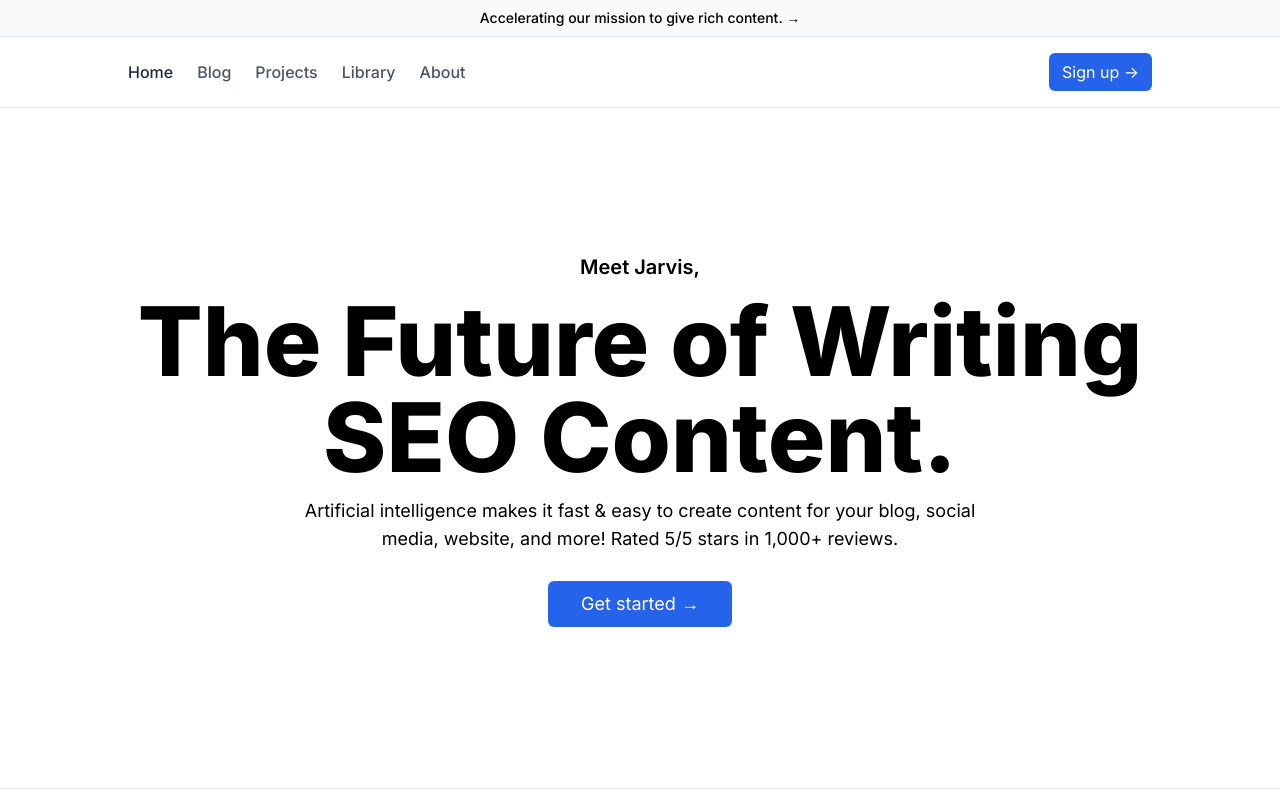
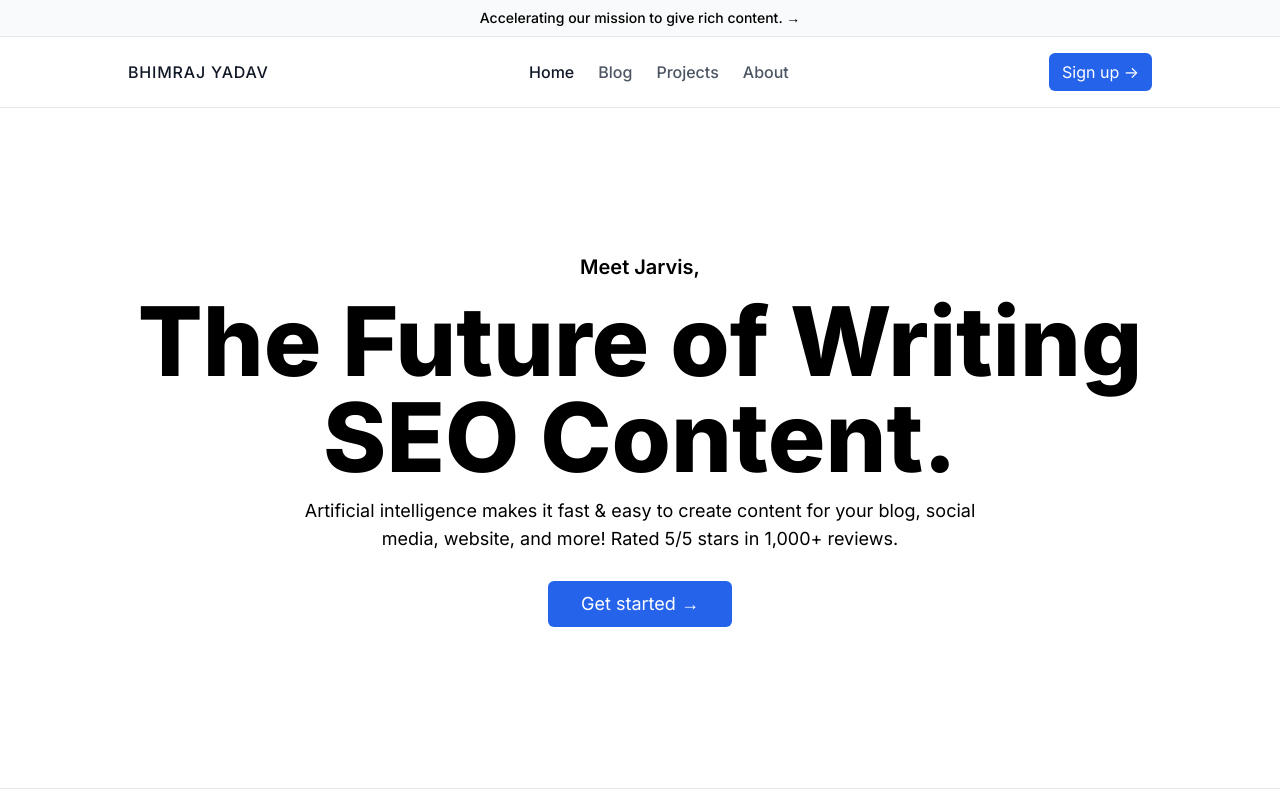
Before and after one commit to bhimrazy/bhimraj.com.np, a Next.js app: page / in a window 1280 px wide. Shown: the top 800 px of the page. Built offline with nearby package versions, Linux system fonts and the light colour scheme.

Commit message:
Updated header info with a main text inplace of logo.

```diff
--- a/src/components/header.tsx
+++ b/src/components/header.tsx
@@ -1,10 +1,11 @@
+import Link from 'next/link'
 export default function Header() {
   const top_bar = 'Accelerating our mission to give rich content. →'
+  const icon_name = 'Bhimraj Yadav'
   const nav_items = [
     { title: 'Home', is_home: true },
     { title: 'Blog' },
     { title: 'Projects' },
-    { title: 'Library' },
     { title: 'About' },
   ]
   const button_content = 'Sign up ->'
@@ -15,12 +16,12 @@ export default function Header() {
       </p>
       <header className="flex flex-col bg-white sticky top-0 w-full place-content-center border-b">
         <nav className="flex justify-between px-4 py-4 xl:px-0 w-full max-w-5xl mx-auto items-center">
-          <ul className="flex space-x-2 sm:space-x-4 md:space-x-5 lg:space-x-6 font-medium text-gray-600">
+          <Link href="/"><a className="text-base font-medium text-gray-900 uppercase tracking-wider">{icon_name}</a></Link>
+          <ul className="hidden sm:flex space-x-2 sm:space-x-4 md:space-x-5 lg:space-x-6 font-medium text-gray-600">
             {nav_items.map((item, idx) => (
               <li
-                className={`${
-                  item?.is_home ? 'text-gray-800' : ''
-                } hover:text-gray-900 cursor-pointer`}
+                className={`${item?.is_home ? 'text-gray-900' : ''
+                  } hover:text-blue-500 cursor-pointer`}
                 key={idx}
               >
                 {item?.title}
--- a/src/components/layout.tsx
+++ b/src/components/layout.tsx
@@ -4,10 +4,11 @@ import Header from './header'
 import Footer from './footer'
 
 export default function Layout({children}:{children:ReactNode}) {
+    const title='BHIMRAJ YADAV'
     return (
         <div className="flex font-display flex-col antialiased bg-white">
             <Head>
-                <title>Software Engineer | AI Enthusiast | BHIMRAJ YADAV</title>
+                <title>{title}</title>
             </Head>
             <Header/>
             {children}
--- a/src/pages/_document.tsx
+++ b/src/pages/_document.tsx
@@ -1,7 +1,7 @@
-import Document, { Html, Head, Main, NextScript,DocumentContext} from 'next/document'
+import Document, { Html, Head, Main, NextScript, DocumentContext } from 'next/document'
 
 class MyDocument extends Document {
-  static async getInitialProps(ctx:DocumentContext) {
+  static async getInitialProps(ctx: DocumentContext) {
     const initialProps = await Document.getInitialProps(ctx)
     return { ...initialProps }
   }
@@ -10,8 +10,15 @@ class MyDocument extends Document {
     return (
       <Html>
         <Head>
-        <link rel="preconnect" href="https://fonts.gstatic.com"/>
-        <link href="https://fonts.googleapis.com/css2?family=Inter:wght@100;200;300;400;500;600;700;800;900&family=Poppins:ital,wght@0,100;0,200;0,300;0,400;0,500;0,600;0,700;0,800;0,900;1,100;1,200;1,300;1,400;1,500;1,600;1,700;1,800;1,900&display=swap" rel="stylesheet"/>
+          <link rel="preconnect" href="https://fonts.gstatic.com" />
+          <link
+            href="https://fonts.googleapis.com/css2?family=Inter:wght@100;200;300;400;500;600;700;800;900&family=Poppins:ital,wght@0,100;0,200;0,300;0,400;0,500;0,600;0,700;0,800;0,900;1,100;1,200;1,300;1,400;1,500;1,600;1,700;1,800;1,900&display=swap"
+            rel="stylesheet"
+          />
+          <link rel="apple-touch-icon" sizes="180x180" href="/icons/apple-touch-icon.png" />
+          <link rel="icon" type="image/png" sizes="32x32" href="/icons/favicon-32x32.png" />
+          <link rel="icon" type="image/png" sizes="16x16" href="/icons/favicon-16x16.png" />
+          <link rel="manifest" href="/icons/site.webmanifest" />
         </Head>
         <body>
           <Main />
--- a/tailwind.config.js
+++ b/tailwind.config.js
@@ -23,34 +23,35 @@ module.exports = {
         black: colors.black,
         white: colors.white,
         teal: colors.teal,
-        purple:colors.purple,
-        violet:colors.violet,
-        fuchsia:colors.fuchsia,
+        purple: colors.purple,
+        violet: colors.violet,
+        fuchsia: colors.fuchsia,
         cyan: colors.cyan,
         gray: colors.coolGray,
         red: colors.red,
         yellow: colors.amber,
         blue: colors.blue,
+        sky: colors.sky,
         pink: colors.pink,
         bluegray: colors.blueGray,
         skyblue: colors.sky,
       },
-      animation:{
+      animation: {
         blob: "blob 7s infinite"
       },
-      keyframes:{
-        blob:{
-          "0%":{
-            transform:"translate(0px,0px) scale(1)",
+      keyframes: {
+        blob: {
+          "0%": {
+            transform: "translate(0px,0px) scale(1)",
           },
-          "33%":{
-            transform:"translate(30px,-50px) scale(1.1)",
+          "33%": {
+            transform: "translate(30px,-50px) scale(1.1)",
           },
-          "66%":{
-            transform:"translate(-20px,20px) scale(0.9)",
+          "66%": {
+            transform: "translate(-20px,20px) scale(0.9)",
           },
-          "100%":{
-            transform:"translate(0px,0px) scale(1)",
+          "100%": {
+            transform: "translate(0px,0px) scale(1)",
           },
         }
       }
```
Also changed, not shown: 2 other files (tests, documents, lock files or other folders).
